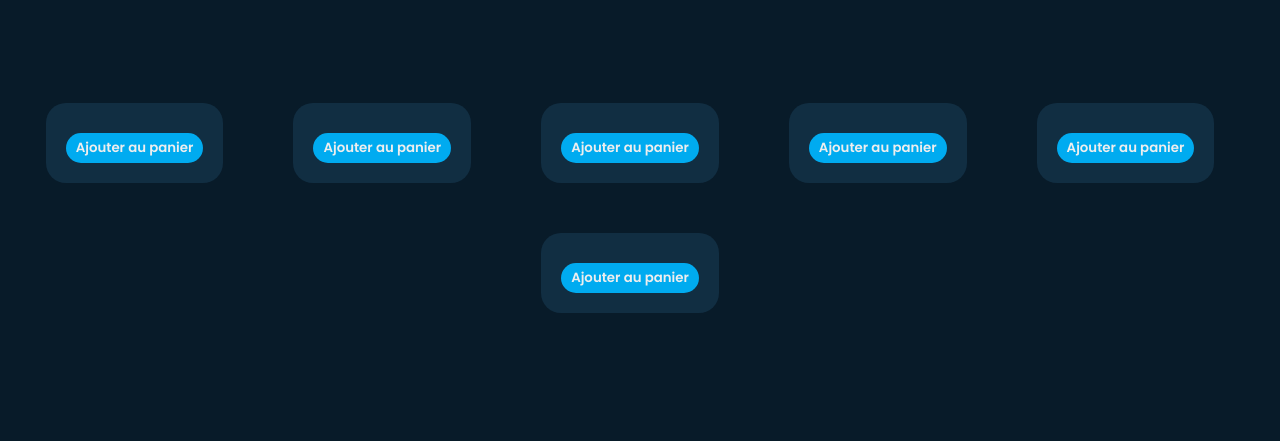
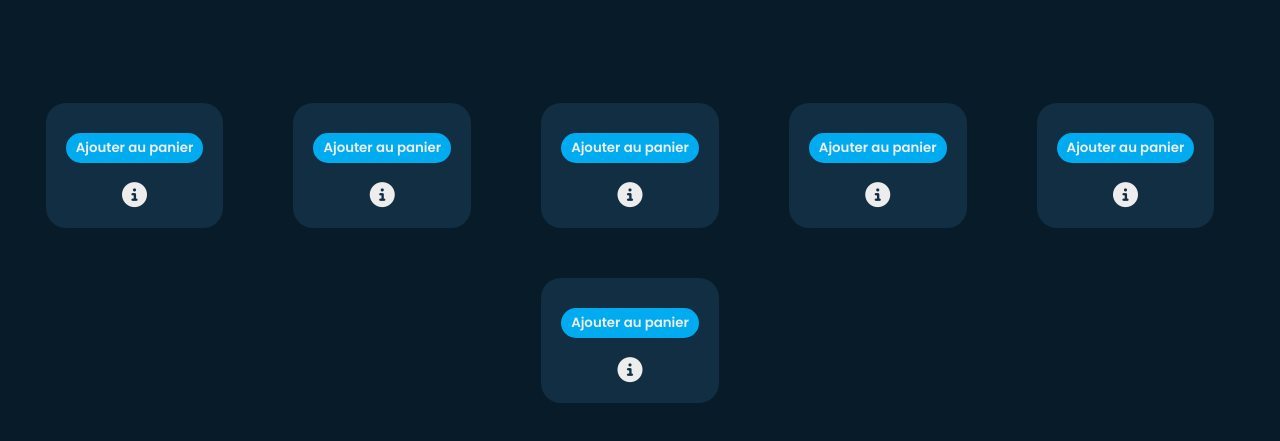
Before and after one commit to ulyzzze/ulyzze-kedufront.io, a plain HTML site: page index.html in a window 1280 px wide. Shown: the part 197-638 px from the top of the page. Drawn offline with Linux system fonts and the light colour scheme; no server answers.

Commit message:
[ADD] - icon info

```diff
--- a/index.html
+++ b/index.html
@@ -28,36 +28,42 @@
                 <h2 id="name_0"></h2>
                 <p id="price_0"></p>
                 <button class="addCart">Ajouter au panier</button>
+                <i class="fa-solid fa-circle-info"></i>
             </div>
             <div class="article" data-id="2">
                 <div id="image_02"></div>
                 <h2 id="name_1"></h2>
                 <p id="price_1"></p>
                 <button class="addCart">Ajouter au panier</button>
+                <i class="fa-solid fa-circle-info"></i>
             </div>
             <div class="article" data-id="3">
                 <div id="image_03"></div>
                 <h2 id="name_2"></h2>
                 <p id="price_2"></p>
                 <button class="addCart">Ajouter au panier</button>
+                <i class="fa-solid fa-circle-info"></i>
             </div>
             <div class="article" data-id="4">
                 <div id="image_04"></div>
                 <h2 id="name_3"></h2>
                 <p id="price_3"></p>
                 <button class="addCart">Ajouter au panier</button>
+                <i class="fa-solid fa-circle-info"></i>
             </div>
             <div class="article" data-id="5">
                 <div id="image_05"></div>
                 <h2 id="name_4"></h2>
                 <p id="price_4"></p>
                 <button class="addCart">Ajouter au panier</button>
+                <i class="fa-solid fa-circle-info"></i>
             </div>
             <div class="article" data-id="6">
                 <div id="image_06"></div>
                 <h2 id="name_5"></h2>
                 <p id="price_5"></p>
                 <button class="addCart">Ajouter au panier</button>
+                <i class="fa-solid fa-circle-info"></i>
             </div>
         </section>
         <div class="cartTab">
--- a/script.js
+++ b/script.js
@@ -179,8 +179,8 @@ const changeQuantity = (product_id, type) => {
 //Newpage
 listProductHTML.addEventListener('click', (event) => {
     let positionClick = event.target;
-    if (positionClick.classList.contains('article')){
-        let product_id = positionClick.dataset.id;
+    if (positionClick.classList.contains('fa-circle-info')){
+        let product_id = positionClick.parentElement.dataset.id;
         newPage(product_id);
     }
 })
--- a/style.css
+++ b/style.css
@@ -116,6 +116,8 @@ section .article{
     border-radius: 20px;
     margin-right: 20px;
     cursor: pointer;
+    display: flex;
+    flex-direction: column;
 }
 
 /* Gestion taille d'image : */
@@ -369,3 +371,9 @@ footer {
     padding-right: 50px;
     cursor: pointer;
 }
+
+.article i{
+    font-size: 2.5em;
+    margin-top: 20px;
+    color: var(--text-color);
+}
```
Also changed, not shown: 2 other files.
